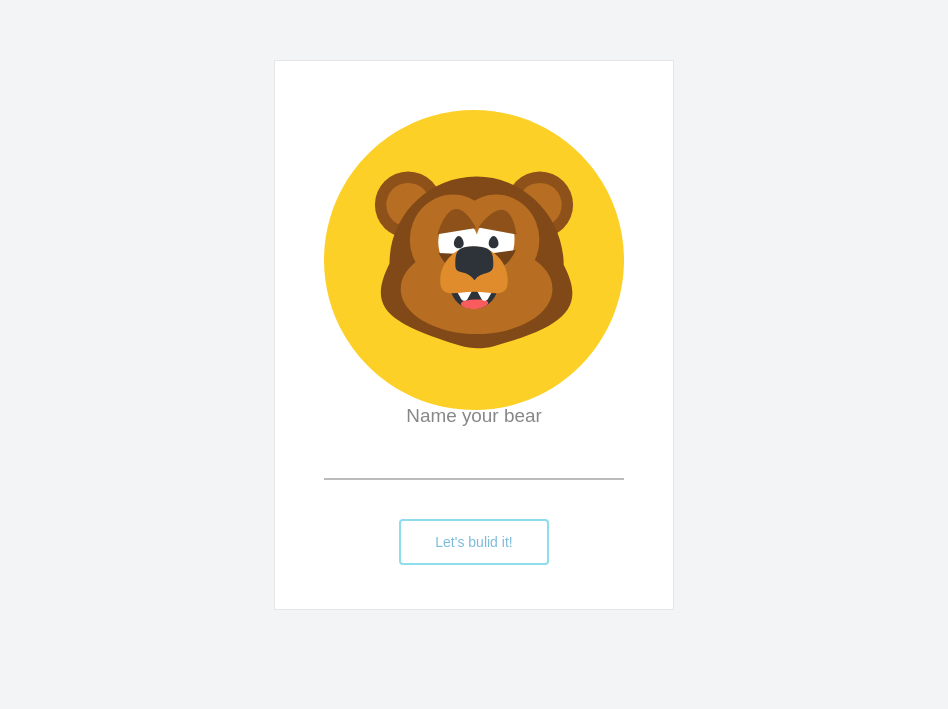
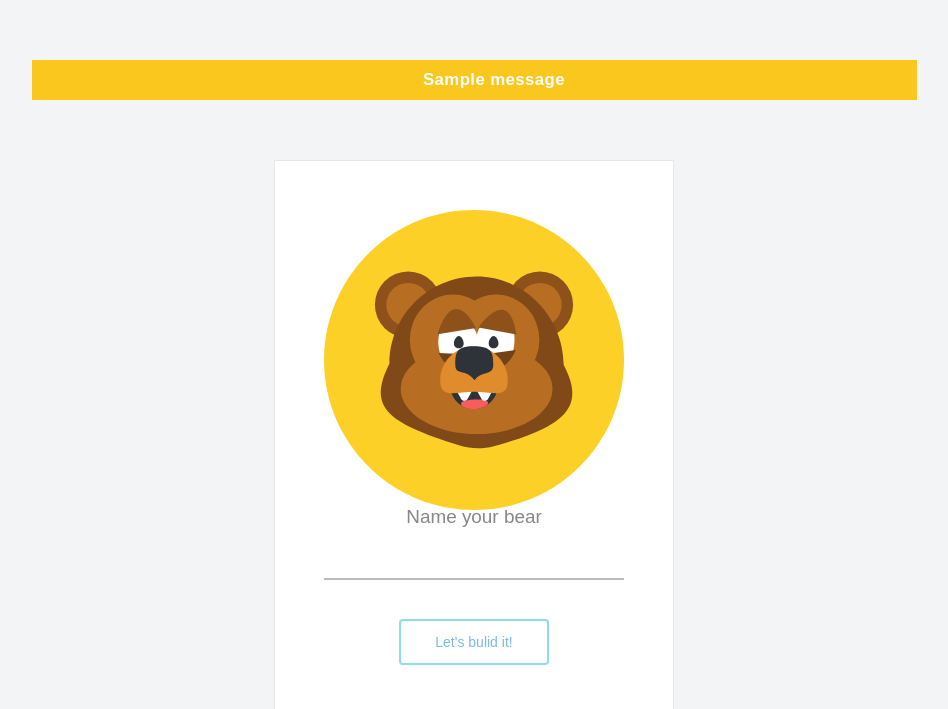
Before and after one commit to ellesis/flaskBear, a Flask app: page / in a window 1280 px wide. Shown: the top 709 px of the page, without its empty margins (166-1114 px from the left). Before the commit the page ends 610 px from the top, so only its background shows below. Run offline with Flask 2, Linux system fonts and the light colour scheme; one stand-in notice (Sample message) is shown.

Commit message:
flash messages

```diff
--- a/app.py
+++ b/app.py
@@ -1,9 +1,10 @@
 import json
 from flask import (Flask, render_template, redirect,
-                   url_for, request, make_response)
+                   url_for, request, make_response, flash)
 from options import DEFAULTS
 
 app = Flask(__name__)
+app.secret_key = 'dkfskdjfkdsj@!gosjrekklsssfdk38498r'
 
 def get_saved_data():
   try:
@@ -11,8 +12,6 @@ def get_saved_data():
   except TypeError:
     data = {}
   return data
-
-
 
 @app.route('/')
 def index():
@@ -28,6 +27,7 @@ def builder():
 
 @app.route('/save', methods=['POST'])
 def save():
+  flash("Alright! That looks awesome!!")
   response = make_response(redirect(url_for('builder')))
   data = get_saved_data()
   data.update(dict(request.form.items()))
--- a/static/css/styles.css
+++ b/static/css/styles.css
@@ -147,8 +147,19 @@ opacity: 1;
   clear: both;
 }
 
+/*messages*/
+.messages {
+    border: 0;
+}
 
-
+.messages li {
+    color: #fff;
+    display: block;
+    font-size: 1.2em;
+    font-weight: bold;
+    letter-spacing: 0.025em;
+    text-align: center;
+}
 
 .title {
   color: #47515B;
@@ -165,7 +176,6 @@ width: 100px;
 text-align: left;
 width: 100%;
 }
-
 
 .colors label, .items label {
   cursor: pointer;
--- a/templates/builder.html
+++ b/templates/builder.html
@@ -61,11 +61,6 @@
         {% endif %}
       {% endfor %}
     </div>
-
-
-
-
-
   </div>
 </form>
 
--- a/templates/layout.html
+++ b/templates/layout.html
@@ -5,6 +5,19 @@
     <link rel="stylesheet" href="/static/css/styles.css">
   </head>
   <body>
+    <!-- flash message -->
+    <div class="wrap no-bottom messages  bg-{{ saves.get('colors', 'yellow') }} ">
+      {% with messages = get_flashed_messages() %}
+        {% if messages %}
+          <ul class="flashes">
+            {% for message in messages %}
+              <li>{{ message }}</li>
+            {% endfor %}
+          </ul>
+        {% endif %}
+      {% endwith %}
+    </div>
+    <!-- block content -->
     {% block content %}{% endblock %}
   </body>
 </html>
```
